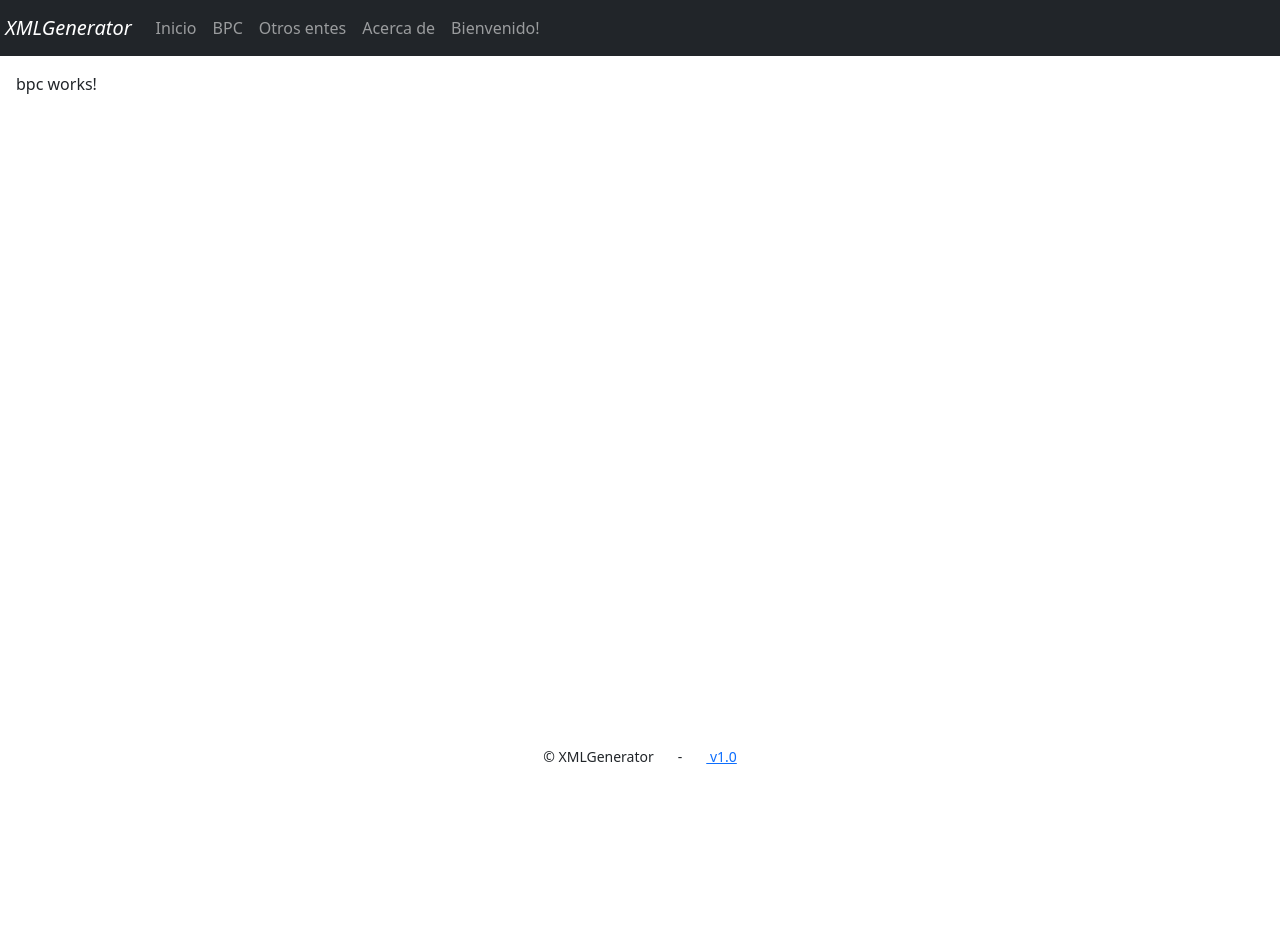
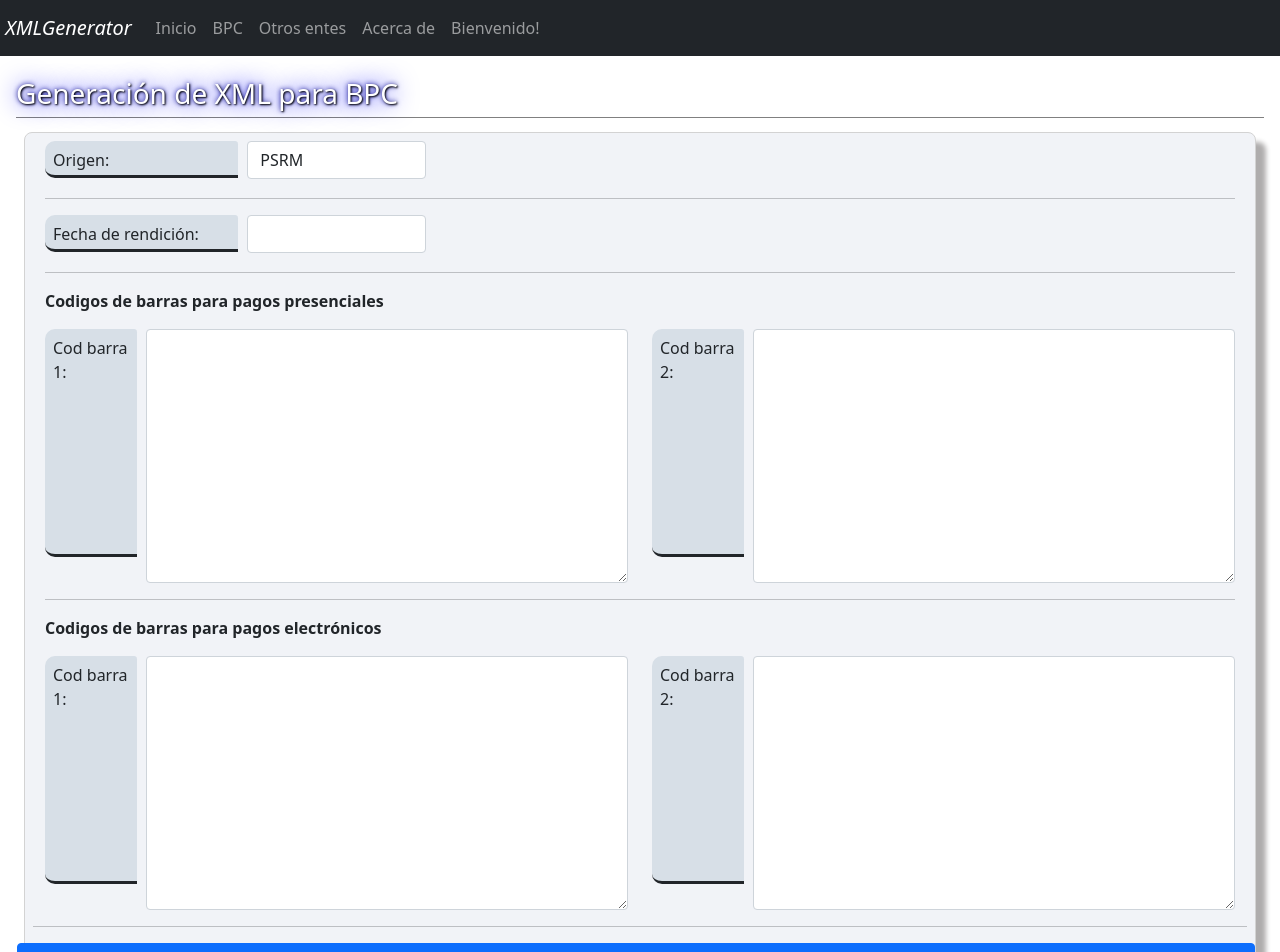
Before and after one commit to LautiCarracedo/GeneradorXML, an Angular app: page /#/bpc in a window 1280 px wide. Shown: the top 952 px of the page. Before the commit the page ends 800 px from the top, so only its background shows below. Built offline with nearby package versions, Linux system fonts and the light colour scheme.

Commit message:
interfaz para generar xml para bpc

```diff
--- a/src/app/components/bpc/bpc.component.html
+++ b/src/app/components/bpc/bpc.component.html
@@ -1 +1,87 @@
-<p>bpc works!</p>
+<div class='tituloPagina'>
+    Generación de XML para BPC
+</div>
+
+<!-- Formulario Filtro de busqueda, se ve cuando la accion es Listado(busqueda/listado)-->
+<form>
+    <div class="container-fluid">
+        <div class="row">
+            <div class="col-sm-4 col-md-2">
+                <label class="col-form-label">Origen:</label>
+            </div>
+            <div class="col-sm-8 col-md-2">
+                <select class="form-control">
+                    <option>PSRM</option>
+                    <option>OTAX</option>
+                    <option>GANT</option>
+                </select>
+            </div>
+        </div>
+
+        <hr>
+
+        <div class="row">
+            <div class="col-sm-4 col-md-2">
+                <label class="col-form-label">Fecha de rendición:</label>
+            </div>
+            <div class="col-sm-8 col-md-2">
+                <input type="text" class="form-control" />
+            </div>
+        </div>
+
+        <hr>
+
+        <div class="row">
+            <p><b>Codigos de barras para pagos presenciales</b></p>
+            <div class="col-sm-4 col-md-1">
+                <label class="col-form-label">Cod barra 1:</label>
+            </div>
+            <div class="col-sm-8 col-md-5">
+                <textarea cols="40" rows="10" class="form-control"></textarea>
+            </div>
+
+            <div class="col-sm-4 col-md-1">
+                <label class="col-form-label">Cod barra 2:</label>
+            </div>
+            <div class="col-sm-8 col-md-5">
+                <textarea cols="40" rows="10" class="form-control"></textarea>
+            </div>
+        </div>
+
+        <hr>
+
+        <div class="row">
+            <p><b>Codigos de barras para pagos electrónicos</b></p>
+            <div class="col-sm-4 col-md-1">
+                <label class="col-form-label">Cod barra 1:</label>
+            </div>
+            <div class="col-sm-8 col-md-5">
+                <textarea cols="40" rows="10" class="form-control"></textarea>
+            </div>
+
+            <div class="col-sm-4 col-md-1">
+                <label class="col-form-label">Cod barra 2:</label>
+            </div>
+            <div class="col-sm-8 col-md-5">
+                <textarea cols="40" rows="10" class="form-control"></textarea>
+            </div>
+        </div>
+
+
+
+    </div>
+
+
+    <hr>
+
+    <!-- Botones -->
+    <div class="row justify-content-center botones">
+        <button type="button" class="btn btn-primary">
+            <i class="fas fa-search"> </i> Generar XML
+        </button>
+        <button type="button" class="btn btn-primary">
+            <i class="fas fa-plus"> </i>
+            Verificar cantidad de registros cargados
+        </button>
+    </div>
+</form>
```
